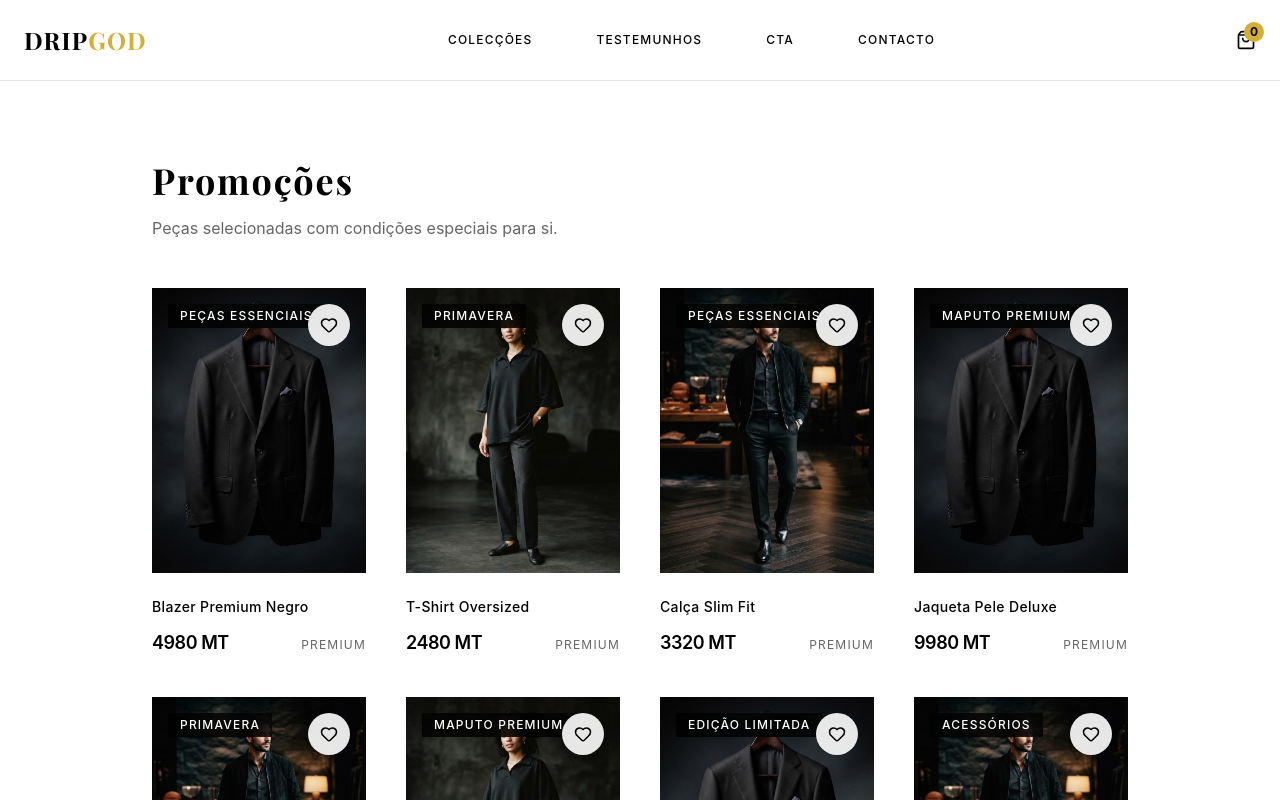
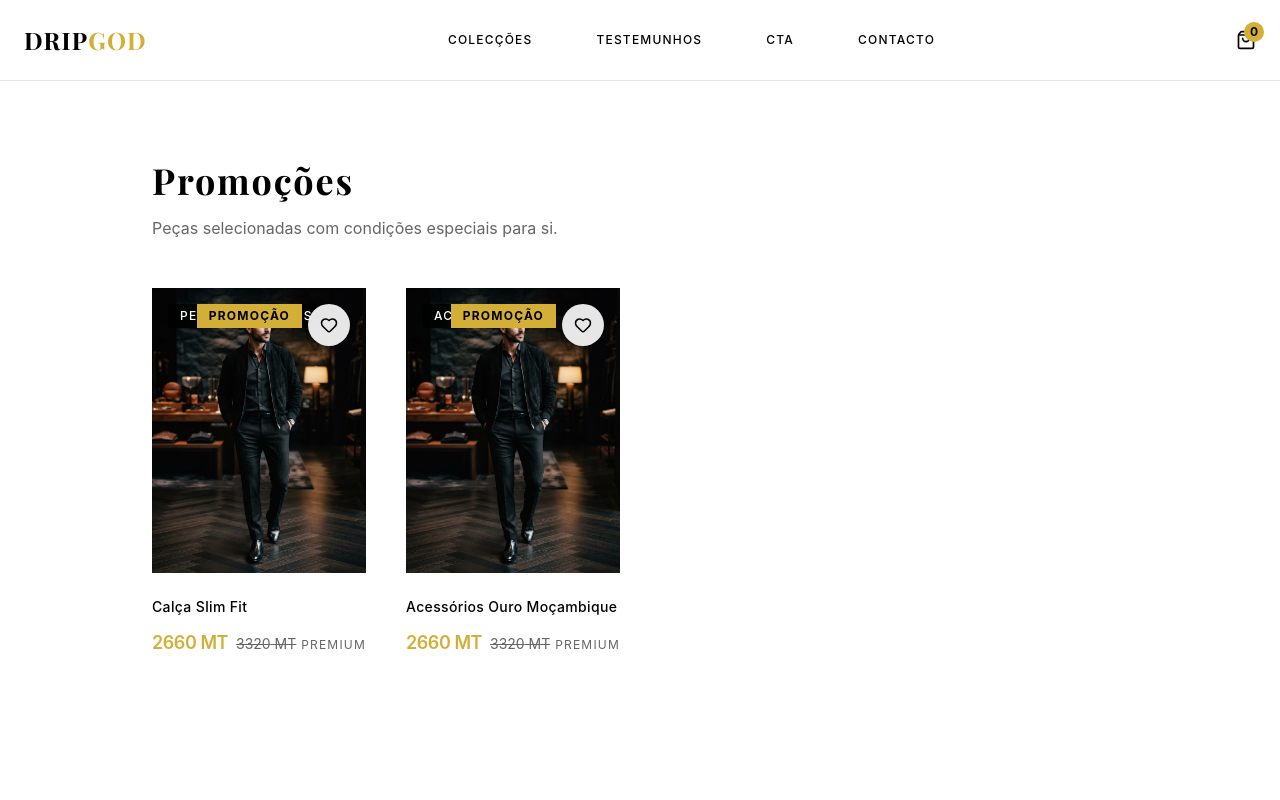
Before and after one commit to dev-zilton/fashion-website-improvements, a Next.js app: page /promocoes in a window 1280 px wide. Shown: the top 800 px of the page. Built offline with nearby package versions, Linux system fonts and the light colour scheme.

Commit message:
feat: adiciona filtro real em Novidades/Promoções com badges e preço promocional

```diff
--- a/app/novidades/page.tsx
+++ b/app/novidades/page.tsx
@@ -7,6 +7,8 @@ import { useToast } from '@/hooks/useToast'
 
 export default function Page() {
   const { showToast } = useToast()
+
+  const filtered = FEATURED_PRODUCTS.filter((p) => p.isNew)
 
   const handleAddToCart = (productId: string) => {
     const product = FEATURED_PRODUCTS.find((p) => p.id === productId)
@@ -25,7 +27,7 @@ export default function Page() {
   return (
     <PageLayout title="Novidades" description="Confira as últimas peças que chegaram à nossa colecção.">
       <div className="grid grid-cols-1 md:grid-cols-2 lg:grid-cols-4 gap-8 md:gap-10">
-        {FEATURED_PRODUCTS.map((product, index) => (
+        {filtered.map((product, index) => (
           <ProductCard
             key={product.id}
             {...product}
--- a/app/promocoes/page.tsx
+++ b/app/promocoes/page.tsx
@@ -7,6 +7,8 @@ import { useToast } from '@/hooks/useToast'
 
 export default function Page() {
   const { showToast } = useToast()
+
+  const filtered = FEATURED_PRODUCTS.filter((p) => p.salePrice)
 
   const handleAddToCart = (productId: string) => {
     const product = FEATURED_PRODUCTS.find((p) => p.id === productId)
@@ -25,7 +27,7 @@ export default function Page() {
   return (
     <PageLayout title="Promoções" description="Peças selecionadas com condições especiais para si.">
       <div className="grid grid-cols-1 md:grid-cols-2 lg:grid-cols-4 gap-8 md:gap-10">
-        {FEATURED_PRODUCTS.map((product, index) => (
+        {filtered.map((product, index) => (
           <ProductCard
             key={product.id}
             {...product}
--- a/components/ProductCard.tsx
+++ b/components/ProductCard.tsx
@@ -12,11 +12,13 @@ interface ProductCardProps {
   image: string
   collection: string
   index: number
+  isNew?: boolean
+  salePrice?: number
   onAddToCart?: (productId: string) => void
   onToggleWishlist?: (productId: string) => void
 }
 
-function ProductCardComponent({ id, title, price, image, collection, index, onAddToCart, onToggleWishlist }: ProductCardProps) {
+function ProductCardComponent({ id, title, price, image, collection, index, isNew, salePrice, onAddToCart, onToggleWishlist }: ProductCardProps) {
   const [isWishlisted, setIsWishlisted] = useState(false)
   const [isHovered, setIsHovered] = useState(false)
   const [imageError, setImageError] = useState(false)
@@ -121,6 +123,13 @@ function ProductCardComponent({ id, title, price, image, collection, index, onAd
               {collection}
             </div>
           )}
+
+          {/* New / Sale Badge */}
+          {(isNew || salePrice) && (
+            <div className="absolute top-4 right-16 px-3 py-1 bg-accent text-black text-xs tracking-widest font-bold">
+              {salePrice ? 'PROMOÇÃO' : 'NOVO'}
+            </div>
+          )}
         </div>
       </Link>
 
@@ -133,9 +142,22 @@ function ProductCardComponent({ id, title, price, image, collection, index, onAd
         </div>
 
         <div className="flex items-baseline justify-between">
-          <span className="text-lg font-semibold tracking-tight">
-            {price.toFixed(0)} MT
-          </span>
+          <div className="flex items-baseline gap-2">
+            {salePrice ? (
+              <>
+                <span className="text-lg font-semibold tracking-tight text-accent">
+                  {salePrice.toFixed(0)} MT
+                </span>
+                <span className="text-sm text-muted-foreground line-through">
+                  {price.toFixed(0)} MT
+                </span>
+              </>
+            ) : (
+              <span className="text-lg font-semibold tracking-tight">
+                {price.toFixed(0)} MT
+              </span>
+            )}
+          </div>
           <span className="text-xs text-muted-foreground tracking-widest">PREMIUM</span>
         </div>
       </div>
--- a/lib/products.ts
+++ b/lib/products.ts
@@ -4,6 +4,8 @@ export interface Product {
   price: number
   image: string
   collection: string
+  isNew?: boolean
+  salePrice?: number
 }
 
 export const FEATURED_PRODUCTS: Product[] = [
@@ -20,6 +22,7 @@ export const FEATURED_PRODUCTS: Product[] = [
     price: 2480,
     image: '/products/tee.png',
     collection: 'PRIMAVERA',
+    isNew: true,
   },
   {
     id: '3',
@@ -27,6 +30,7 @@ export const FEATURED_PRODUCTS: Product[] = [
     price: 3320,
     image: '/products/pants.png',
     collection: 'PEÇAS ESSENCIAIS',
+    salePrice: 2660,
   },
   {
     id: '4',
@@ -41,6 +45,7 @@ export const FEATURED_PRODUCTS: Product[] = [
     price: 2320,
     image: '/products/pants.png',
     collection: 'PRIMAVERA',
+    isNew: true,
   },
   {
     id: '6',
@@ -62,5 +67,6 @@ export const FEATURED_PRODUCTS: Product[] = [
     price: 3320,
     image: '/products/pants.png',
     collection: 'ACESSÓRIOS',
+    salePrice: 2660,
   },
 ]
```
